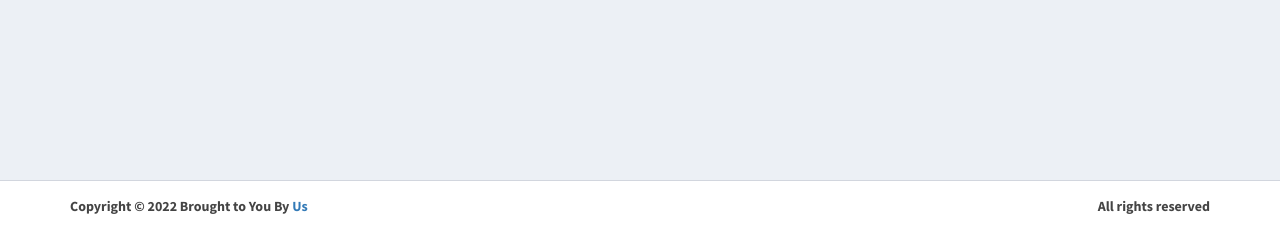
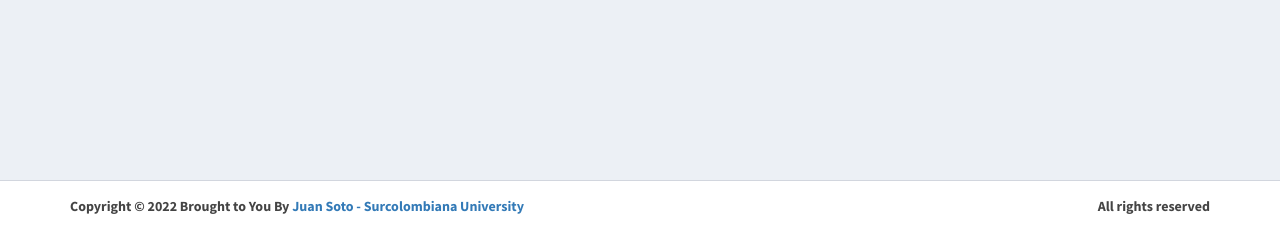
Before and after one commit to MrJSoto/ecommerce, a PHP site: page /ecommerce/activate.php in a window 1280 px wide. Shown: the part 569-800 px from the top of the page. Run offline with PHP 8.4, Linux system fonts and the light colour scheme; data comes from the database, SQL or seed files in the repository; some libraries are stand-ins or nearby versions.

Commit message:
Includes
Update footer

```diff
--- a/includes/footer.php
+++ b/includes/footer.php
@@ -3,6 +3,6 @@
       <div class="pull-right hidden-xs">
         <b>All rights reserved</b>
       </div>
-      <strong>Copyright &copy; 2022 Brought to You By <a href="">Us</a></strong>
+      <strong>Copyright &copy; 2022 Brought to You By <a href="https://github.com/MrJSoto">Juan Soto - Surcolombiana University </a></strong>
     </div>
 </footer>
```
Also changed, not shown: includes/header.php (+0 -7 lines).
